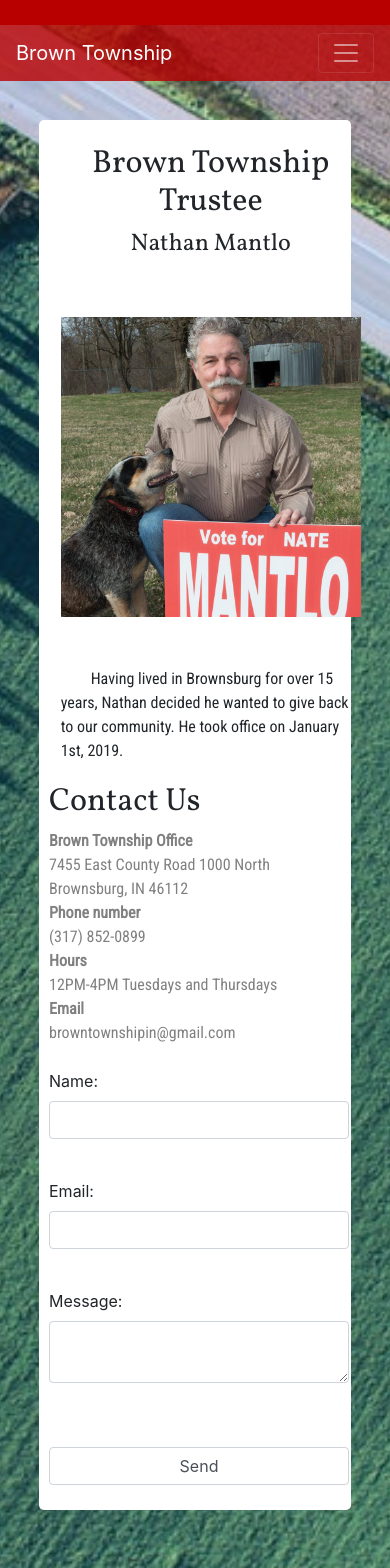
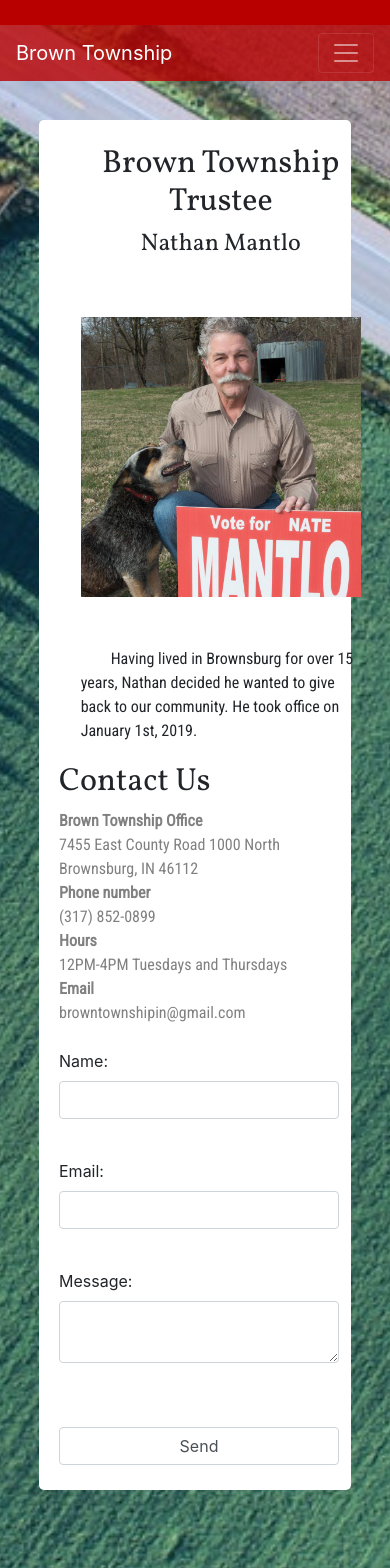
Before and after one commit to rmantlo/BrownTownshipClient, a React (Create React App) app: page /contact in a window 390 px wide. Shown: the top 1568 px of the page. Built offline with nearby package versions, Linux system fonts and the light colour scheme.

Commit message:
removed fb link, fixed responsive design on contact and assistance page

```diff
--- a/src/components/assistance/assistance.css
+++ b/src/components/assistance/assistance.css
@@ -13,7 +13,7 @@
 }
 .assistInfo{
     width: 50vw;
-    min-width: 300px;
+    min-width: 280px;
     word-wrap: break-word;
 }
 .assistInfo p, .assistInfo li {
--- a/src/components/contact/contact.css
+++ b/src/components/contact/contact.css
@@ -10,6 +10,7 @@
 .contactImg {
     text-align: center;
     margin-bottom: 20px;
+    padding: 0 10px;
 }
 .contactImg p{
     word-wrap: break-word;
@@ -18,14 +19,16 @@
     text-align: left;
     text-indent: 30px;
     margin: 0 3vw;
+    padding: 0 10px;
 }
 .contactImg img {
     width: 30vw;
-    min-width: 300px;
+    min-width: 280px;
     margin: 50px 5px;
 }
 
 .contactForm {
     width: 30vw;
     min-width: 300px;
+    padding: 0 10px;
 }
--- a/src/components/home/home.js
+++ b/src/components/home/home.js
@@ -47,7 +47,7 @@ export default class Home extends React.Component {
                     <div className="homeCard">
                         <h2>About Us</h2>
                         <hr />
-                        <p>Welcome to Brown Township - One of twelve in Hendricks County. <span><a href='https://www.facebook.com/pages/category/Government-Organization/Brown-Township-Hendricks-County-Indiana-144733892707732/' target='_blank' rel="noopener noreferrer" >Check out our Facebook!</a></span> </p>
+                        <p>Welcome to Brown Township - One of twelve in Hendricks County.</p>
                         <p>Our current Township Trustee, Nathan Mantlo, took office on January 1st, 2019. A Township Trustee is an elected official for the local government. The Trustee acts as an administration for a township, and works with other board members in adopting annual budgets, managing finance and township contracts. A Trustee, in common with most other state officials, serves a term of four years.</p>
                     </div>
                     <div className="homeCard">
```
